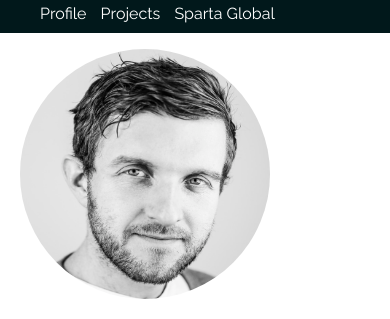
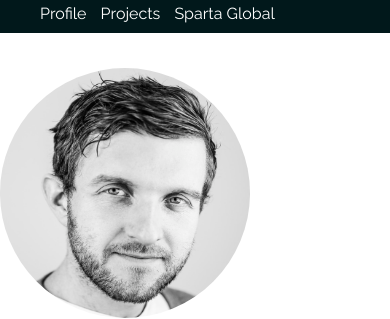
Before and after one commit to LEGreen1984/Media-Screen-Homework, a plain HTML site: page projects.html in a window 390 px wide. Shown: the part 59-378 px from the top of the page. Drawn offline with Linux system fonts and the light colour scheme.

Commit message:
targetting error still not fixed

```diff
--- a/css/global.css
+++ b/css/global.css
@@ -57,3 +57,9 @@ body {
     left: 61px;
     float: none;
 }
+@media screen and (max-width: 415px){
+  #move {
+    float: none;
+    display: inline;
+  }
+}
--- a/css/projects.css
+++ b/css/projects.css
@@ -18,3 +18,9 @@
 	display: block;
 	margin: 0 auto;
 }
+@media screen and (max-width: 415px){
+  #move {
+    float: none;
+    display: inline;
+  }
+}
--- a/projects.html
+++ b/projects.html
@@ -30,7 +30,7 @@
     </div>
   </nav>
 
-  <div class="main-content">
+  <div class="main-content" id= "move">
     <div>
       <div>
         <div>
```
